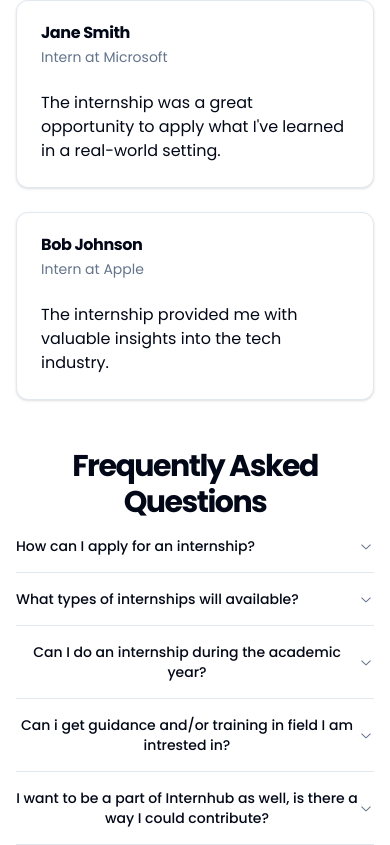
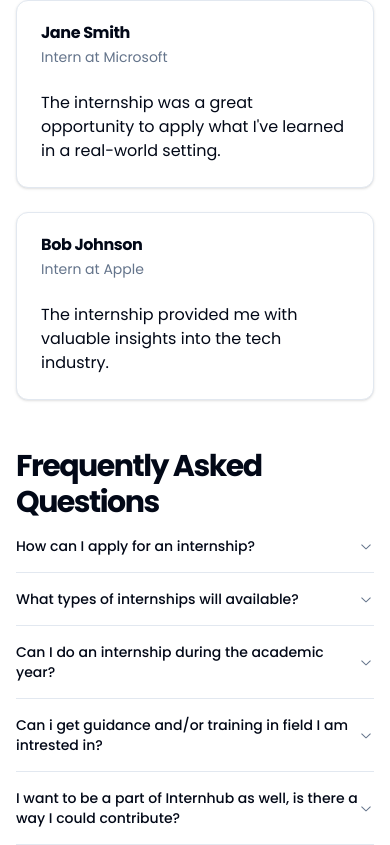
Before and after one commit to iitm-internhub/internhub, a Next.js app in the folder client/: page / in a window 390 px wide. Shown: the part 1726-2571 px from the top of the page. Built offline with nearby package versions, Linux system fonts and the light colour scheme; no server answers.

Commit message:
/company/[id] route add,some minor ui refactor

```diff
--- a/client/app/company/[id]/page.tsx
+++ b/client/app/company/[id]/page.tsx
@@ -19,20 +19,27 @@ interface CompanyDetailInterface {
   companyJobRegistrationLink: string;
 }
 const CompanyDetail = () => {
-  const [CompanyDetails, setCompanyDetails] = useState<CompanyDetailInterface | null>(null);
+  const [CompanyDetails, setCompanyDetails] =
+    useState<CompanyDetailInterface | null>(null);
 
   useEffect(() => {
-    if (typeof window !== 'undefined') {
+    if (typeof window !== "undefined") {
       const storedCompanies = localStorage.getItem("companies");
       if (storedCompanies) {
         setCompanyDetails(JSON.parse(storedCompanies));
       }
     }
+
+    // Return a cleanup function
+    return () => {
+      if (typeof window !== "undefined") {
+        localStorage.removeItem("companies");
+      }
+    };
   }, []);
   return (
     <>
-
-    {CompanyDetails?(
+      {CompanyDetails ? (
         <>
           <div className="min-w-full flex flex-col items-center gap-4 ">
             <div className="">
@@ -70,21 +77,32 @@ const CompanyDetail = () => {
                     {CompanyDetails?.title}
                   </h2>
                   <p className="text-gray-500 dark:text-gray-400">
-                {CompanyDetails.companyJobType} <br />{" "}
-                Registarion Date: {new Date(CompanyDetails.companyJobDate).toDateString()}
+                    {CompanyDetails.companyJobType} <br /> Registarion Date:{" "}
+                    {new Date(CompanyDetails.companyJobDate).toDateString()}
                   </p>
                   <div className="prose max-w-none">
-                {CompanyDetails.companyJobDescription.split('\n').map((line:string, index:number) => (
-                    <p key={index} className="text-sm text-gray-500 dark:text-gray-400">
-                        {line.split('. ').map((sentence:string, sentenceIndex:number) => (
+                    {CompanyDetails.companyJobDescription
+                      .split("\n")
+                      .map((line: string, index: number) => (
+                        <p
+                          key={index}
+                          className="text-sm text-gray-500 dark:text-gray-400"
+                        >
+                          {line
+                            .split(". ")
+                            .map((sentence: string, sentenceIndex: number) => (
                               <React.Fragment key={sentenceIndex}>
                                 {sentence}
-                                {sentenceIndex < line.length - 1 && ' '}
+                                {sentenceIndex < line.length - 1 && " "}
                               </React.Fragment>
                             ))}
-                        {index < CompanyDetails.companyJobDescription.split('\n').length - 1 && <br />}
+                          {index <
+                            CompanyDetails.companyJobDescription.split("\n")
+                              .length -
+                              1 && <br />}
                         </p>
-                ))}          </div>
+                      ))}{" "}
+                  </div>
                   <div className="flex items-center space-x-2">
                     <p className="text-sm text-gray-500 dark:text-gray-400">
                       Stipend: ₹{CompanyDetails.stipend} / month
@@ -102,11 +120,12 @@ const CompanyDetail = () => {
               </div>
             </div>
           </div>
-
-    </>):(<div>Loading...</div>)}
+        </>
+      ) : (
+        <div>Loading...</div>
+      )}
     </>
   );
 };
 
-
 export default CompanyDetail;
--- a/client/app/contact/page.tsx
+++ b/client/app/contact/page.tsx
@@ -79,7 +79,7 @@ const Contact = () => {
     }
   };
   return (
-    <div className="flex no-scrollbar  items-center justify-center  bg-gray-100 mt-8 dark:bg-gray-900 px-4">
+    <div className="flex no-scrollbar no-scrollbar h-[100dvh] items-center justify-center  bg-gray-100 mt-8 dark:bg-gray-900 px-4">
       <Form {...form}>
         <form onSubmit={form.handleSubmit(onSubmit)}>
           <Card className="shadow-lg shadow-gray-200 h-full my-8 backdrop-blur-lg opacity-70 dark:bg-[#364157]">
--- a/client/app/events/page.tsx
+++ b/client/app/events/page.tsx
@@ -40,7 +40,7 @@ const Event = () => {
         setIsLoading(true);
         const { data } = await axiosInstance.get("/api/v1/event/all");
 
-        if (data?.events) {
+        if (data?.events.length > 0) {
           setEvents(data.events);
         }
       } catch (error) {
--- a/client/app/podcasts/page.tsx
+++ b/client/app/podcasts/page.tsx
@@ -35,7 +35,7 @@ const Podcast = () => {
         setIsLoading(true);
         const { data } = await axiosInstance.get("/api/v1/podcast/all");
 
-        if (data?.podcasts) {
+        if (data?.podcasts.length > 0) {
           setPodcasts(data.podcasts);
         }
       } catch (error) {
--- a/client/components/shared/CurrentOppourtunities.tsx
+++ b/client/components/shared/CurrentOppourtunities.tsx
@@ -1,25 +1,11 @@
 "use client";
 import React, { useEffect, useState } from "react";
-import {
-  Card,
-  CardContent,
-  CardDescription,
-  CardHeader,
-  CardTitle,
-} from "../ui/card";
-import {
-  HoverCard,
-  HoverCardContent,
-  HoverCardTrigger,
-} from "@/components/ui/hover-card";
+import { Card, CardTitle } from "../ui/card";
 
 import axiosInstance from "@/lib/axios-instance";
 import { AxiosError } from "axios";
 import toast from "react-hot-toast";
 import Loader from "./Loader";
-import Image from "next/image";
-import { Button } from "../ui/button";
-import Link from "next/link";
 import OpportunitiesCard from "./OpportunitiesCard";
 
 const UPLOADCARE_BASE_URL = "https://ucarecdn.com/";
@@ -97,12 +83,7 @@ const CurrentOppourtunities: React.FC = () => {
           ) : (
             <div className="mt-16 grid grid-cols-1 md:grid-cols-2 lg:grid-cols-3 place-items-center gap-6 max-w-screen-xl mx-auto">
               {oppurtunities.map((oppurtunitie: CompanyInterface) => (
-                <>
-                       {
-
-                      localStorage.setItem("companies", JSON.stringify(oppurtunitie)) }
-
-               <OpportunitiesCard
+                <OpportunitiesCard
                   key={oppurtunitie._id}
                   companyId={oppurtunitie._id}
                   stipend={oppurtunitie.companyJobStipend}
@@ -116,10 +97,13 @@ const CurrentOppourtunities: React.FC = () => {
                   companyJobType={oppurtunitie.companyJobType}
                   companyJobDate={oppurtunitie.companyJobDate}
                   companyLocation={oppurtunitie.companyLocation}
-                  companyJobRegistrationLink={oppurtunitie.companyJobRegistrationLink}
-                  companyBanner={UPLOADCARE_BASE_URL + oppurtunitie?.companyBanner + "/"}
-                  />
-                  </>
+                  companyJobRegistrationLink={
+                    oppurtunitie.companyJobRegistrationLink
+                  }
+                  companyBanner={
+                    UPLOADCARE_BASE_URL + oppurtunitie?.companyBanner + "/"
+                  }
+                />
               ))}
             </div>
           )}
--- a/client/components/shared/FAQ.tsx
+++ b/client/components/shared/FAQ.tsx
@@ -9,15 +9,15 @@ import Link from "next/link";
 
 const FAQ: React.FC = () => {
   return (
-    <section className="w-full" id="faq">
+    <section className="w-full " id="faq">
       <div className="container px-4 md:px-6 flex items-center justify-center flex-col">
-        <h2 className="text-3xl font-bold tracking-tighter sm:text-4xl md:text-5xl text-center">
+        <h2 className="text-3xl text-left font-bold tracking-tighter sm:text-4xl md:text-5xl ">
           Frequently Asked Questions
         </h2>
         <div className="grid place-items-start w-full">
           <Accordion type="single" collapsible className="w-full">
             <AccordionItem value="item-1">
-              <AccordionTrigger>
+              <AccordionTrigger className="text-left">
                 How can I apply for an internship?
               </AccordionTrigger>
               <AccordionContent>
@@ -26,7 +26,7 @@ const FAQ: React.FC = () => {
               </AccordionContent>
             </AccordionItem>
             <AccordionItem value="item-2">
-              <AccordionTrigger>
+              <AccordionTrigger className="text-left">
                 What types of internships will available?
               </AccordionTrigger>
               <AccordionContent>
@@ -35,7 +35,7 @@ const FAQ: React.FC = () => {
               </AccordionContent>
             </AccordionItem>
             <AccordionItem value="item-3">
-              <AccordionTrigger>
+              <AccordionTrigger className="text-left">
                 Can I do an internship during the academic year?
               </AccordionTrigger>
               <AccordionContent>
@@ -46,7 +46,7 @@ const FAQ: React.FC = () => {
             </AccordionItem>
 
             <AccordionItem value="item-4">
-              <AccordionTrigger>
+              <AccordionTrigger className="text-left">
                 Can i get guidance and/or training in field I am intrested in?{" "}
               </AccordionTrigger>
               <AccordionContent>
@@ -57,7 +57,7 @@ const FAQ: React.FC = () => {
               </AccordionContent>
             </AccordionItem>
             <AccordionItem value="item-5">
-              <AccordionTrigger>
+              <AccordionTrigger className="text-left">
                 I want to be a part of Internhub as well, is there a way I could
                 contribute?
               </AccordionTrigger>
--- a/client/components/shared/OpportunitiesCard.tsx
+++ b/client/components/shared/OpportunitiesCard.tsx
@@ -79,9 +79,8 @@ const OpportunitiesCard: React.FC<OpportunitiesCardProps> = ({
       setBgColor(color);
     };
 
-    randomColor(0, colors.length);
+    randomColor(0, colors.length - 1);
   }, []);
-
   return (
     <Card className="w-full rounded-lg p-2">
       <CardHeader className="rounded-t-lg" style={{ backgroundColor: bgColor }}>
@@ -130,8 +129,12 @@ const OpportunitiesCard: React.FC<OpportunitiesCardProps> = ({
               <HoverCardContent>{companyDescription}</HoverCardContent>
             </HoverCard>
           </div>
-          <Button onClick={ ()=> localStorage.setItem("companies", JSON.stringify(CompanyDetail))
-} className="text-white">
+          <Button
+            onClick={() =>
+              localStorage.setItem("companies", JSON.stringify(CompanyDetail))
+            }
+            className="text-white"
+          >
             <Link href={`/company/${companyId}`}>View</Link>
           </Button>
         </div>
```
Lines whose indentation alone changed are shown as unchanged.
